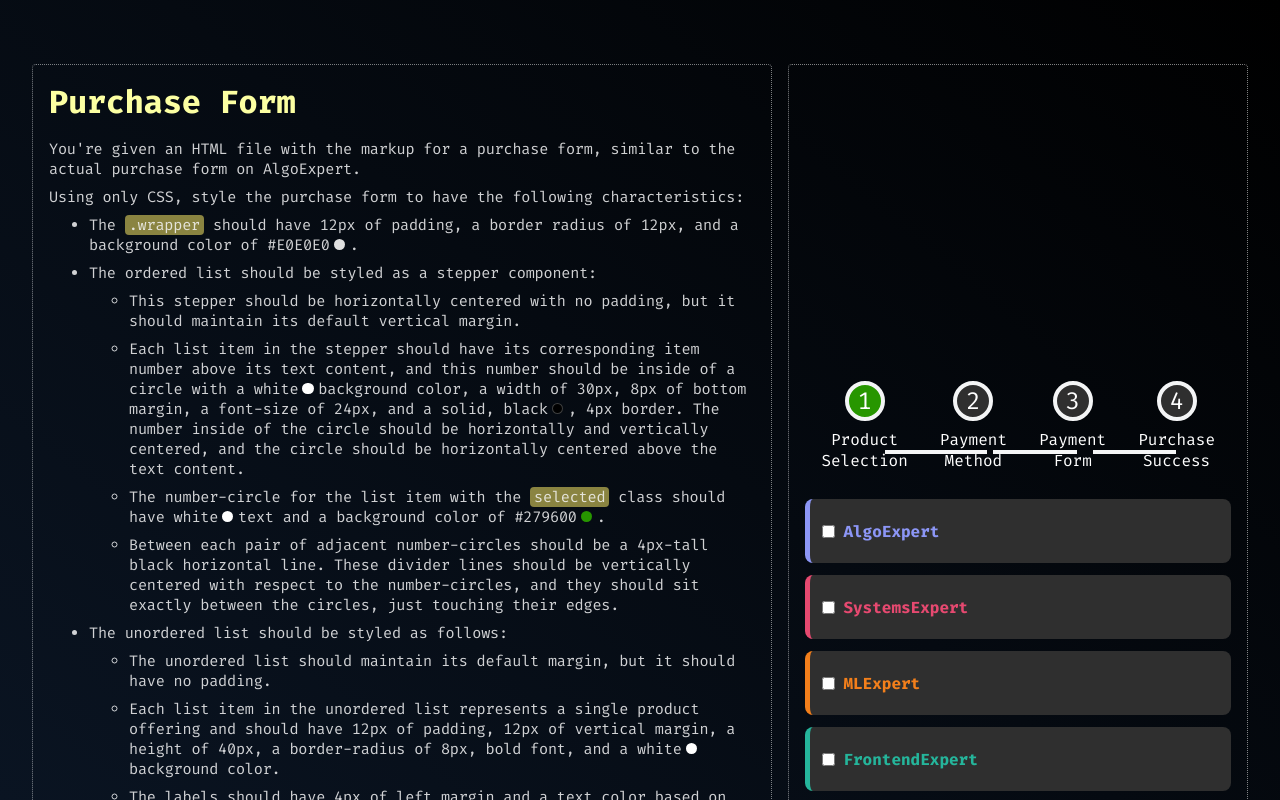
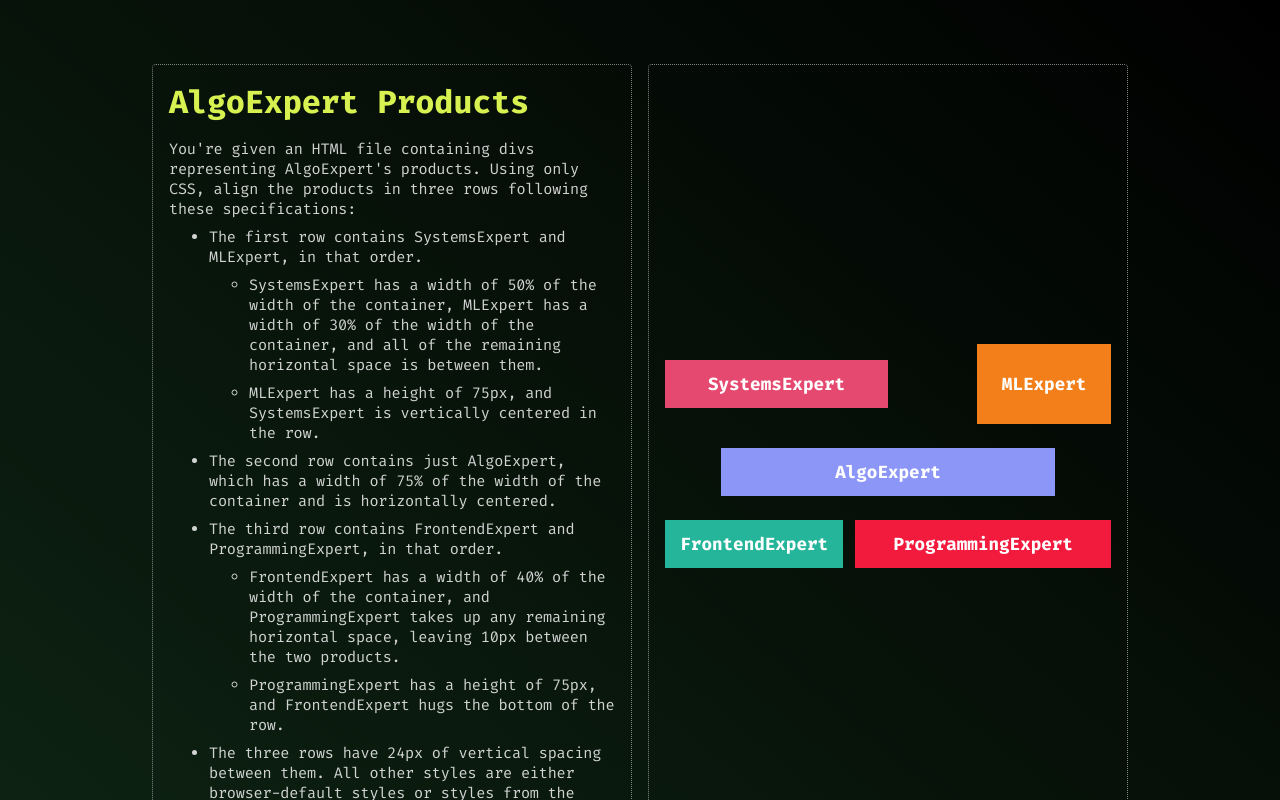
Before and after one commit to DemonDaddy22/frontend-expert, a React (Create React App) app: page / in a window 1280 px wide. Built offline with nearby package versions, Linux system fonts and the light colour scheme.

Commit message:
Implement AlgoExpert Products exercise

```diff
--- a/src/App.tsx
+++ b/src/App.tsx
@@ -1,13 +1,13 @@
 import React from 'react';
 import './App.scss';
-import PurchaseForm from './components/PurchaseForm';
+import AlgoExpertProducts from './components/AlgoExpertProducts';
 import ThemeContextProvider from './context/ThemeContext';
 
 function App() {
   return (
     <ThemeContextProvider>
       <div className="container">
-        <PurchaseForm />
+        <AlgoExpertProducts />
       </div>
     </ThemeContextProvider>
   );
--- /dev/null
+++ b/src/components/AlgoExpertProducts/index.tsx
@@ -0,0 +1,69 @@
+import React from 'react';
+import { PROJECT_COLORS } from '../../constants/theme';
+import ProjectPage from '../ProjectPage';
+import QuestionDetails from '../QuestionDetails';
+import classes from './styles.module.scss';
+
+const AlgoExpertProducts: React.FC<Props> = () => {
+  return (
+    <ProjectPage background={PROJECT_COLORS.PROJECT9.background}>
+      <QuestionDetails title='AlgoExpert Products' titleClassName={classes.questionTitle}>
+        <p>
+          You're given an HTML file containing divs representing AlgoExpert's products. Using only CSS, align the
+          products in three rows following these specifications:
+        </p>
+        <ul>
+          <li>
+            The first row contains SystemsExpert and MLExpert, in that order.
+            <ul>
+              <li>
+                SystemsExpert has a width of 50% of the width of the container, MLExpert has a width of 30% of the width
+                of the container, and all of the remaining horizontal space is between them.
+              </li>
+              <li>MLExpert has a height of 75px, and SystemsExpert is vertically centered in the row.</li>
+            </ul>
+          </li>
+          <li>
+            The second row contains just AlgoExpert, which has a width of 75% of the width of the container and is
+            horizontally centered.
+          </li>
+          <li>
+            The third row contains FrontendExpert and ProgrammingExpert, in that order.
+            <ul>
+              <li>
+                FrontendExpert has a width of 40% of the width of the container, and ProgrammingExpert takes up any
+                remaining horizontal space, leaving 10px between the two products.
+              </li>
+              <li>ProgrammingExpert has a height of 75px, and FrontendExpert hugs the bottom of the row.</li>
+            </ul>
+          </li>
+          <li>
+            The three rows have 24px of vertical spacing between them. All other styles are either browser-default
+            styles or styles from the starting code.
+          </li>
+        </ul>
+      </QuestionDetails>
+      <section className={classes.wrapper}>
+        <div className={classes.productsContainer}>
+          <div className={`${classes.product} ${classes.algoExpert}`}>
+            <p>AlgoExpert</p>
+          </div>
+          <div className={`${classes.product} ${classes.systemsExpert}`}>
+            <p>SystemsExpert</p>
+          </div>
+          <div className={`${classes.product} ${classes.mlExpert}`}>
+            <p>MLExpert</p>
+          </div>
+          <div className={`${classes.product} ${classes.frontendExpert}`}>
+            <p>FrontendExpert</p>
+          </div>
+          <div className={`${classes.product} ${classes.programmingExpert}`}>
+            <p>ProgrammingExpert</p>
+          </div>
+        </div>
+      </section>
+    </ProjectPage>
+  );
+};
+
+export default AlgoExpertProducts;
--- /dev/null
+++ b/src/components/AlgoExpertProducts/styles.module.scss
@@ -0,0 +1,97 @@
+@import '../../constants/theme.scss';
+@import '../../utils/mixins.scss';
+
+.questionTitle {
+  color: $project-header-9;
+}
+
+.wrapper {
+  @include spacing (1rem);
+  border: 1px dotted rgba($color: $white, $alpha: 0.5);
+  border-radius: 0.25rem;
+  align-self: stretch;
+  display: flex;
+  align-items: center;
+  justify-content: center;
+  flex: 1;
+
+  @media screen and (min-width: 992px) {
+    max-width: 30rem;
+  }
+}
+
+.productsContainer {
+  width: 100%;
+  display: grid;
+  row-gap: 0.25rem;
+  grid-template-columns: 1fr;
+  grid-template-areas:
+    "systems"
+    "ml"
+    "algo"
+    "frontend"
+    "programming";
+
+  @media screen and (min-width: 992px) {
+    row-gap: 1.5rem;
+    grid-template-columns: 4fr 1fr 2fr 3fr;
+    grid-template-areas:
+      "systems systems . ml"
+      "algo algo algo algo"
+      "frontend programming programming programming";
+  }
+
+  .product {
+    @include spacing (0.25rem);
+    display: flex;
+    align-items: center;
+    justify-content: center;
+    color: $white;
+    font-weight: bold;
+    font-size: 1rem;
+    height: 3rem;
+
+    @media screen and (min-width: 992px) {
+      font-size: 1.1rem;
+    }
+  }
+
+  .algoExpert {
+    background-color: $project-product-blue;
+    grid-area: algo;
+
+    @media screen and (min-width: 992px) {
+      @include spacing ($margin: 0 auto);
+      width: 75%;
+    }
+  }
+
+  .systemsExpert {
+    background-color: $project-product-red;
+    grid-area: systems;
+    align-self: center;
+  }
+
+  .mlExpert {
+    background-color: $project-product-orange;
+    grid-area: ml;
+
+    @media screen and (min-width: 992px) {
+      height: 5rem;
+    }
+  }
+
+  .frontendExpert {
+    background-color: $project-product-green;
+    grid-area: frontend;
+  }
+
+  .programmingExpert {
+    background-color: $project-product-bright-red;
+    grid-area: programming;
+
+    @media screen and (min-width: 992px) {
+      @include spacing ($margin: 0 0 0 0.75rem);
+    }
+  }
+}
--- a/src/constants/theme.scss
+++ b/src/constants/theme.scss
@@ -53,8 +53,13 @@
 $project-product-blue: #8C96F6;
 $project-product-red: #E64970;
 $project-product-orange: #F37F1B;
+$project-product-bright-red: #F21B3E;
 $project-product-green: #25B59B;
 $project-product-selected: #279600;
+
+// project-9
+$project-bg-9: linear-gradient(40deg, #0D2212 0%, $black 100%);
+$project-header-9: #D7F151;
 
 $LIGHT: (
   accentColor1: $white,
--- a/src/constants/theme.ts
+++ b/src/constants/theme.ts
@@ -41,4 +41,7 @@
   PROJECT8: {
     background: `linear-gradient(40deg, #0A1422 0%, ${COLORS.BLACK} 100%)`,
   },
+  PROJECT9: {
+    background: `linear-gradient(40deg, #0D2212 0%, ${COLORS.BLACK} 100%)`,
+  },
 };
```
Also changed, not shown: src/components/AlgoExpertProducts/README.md (added).
